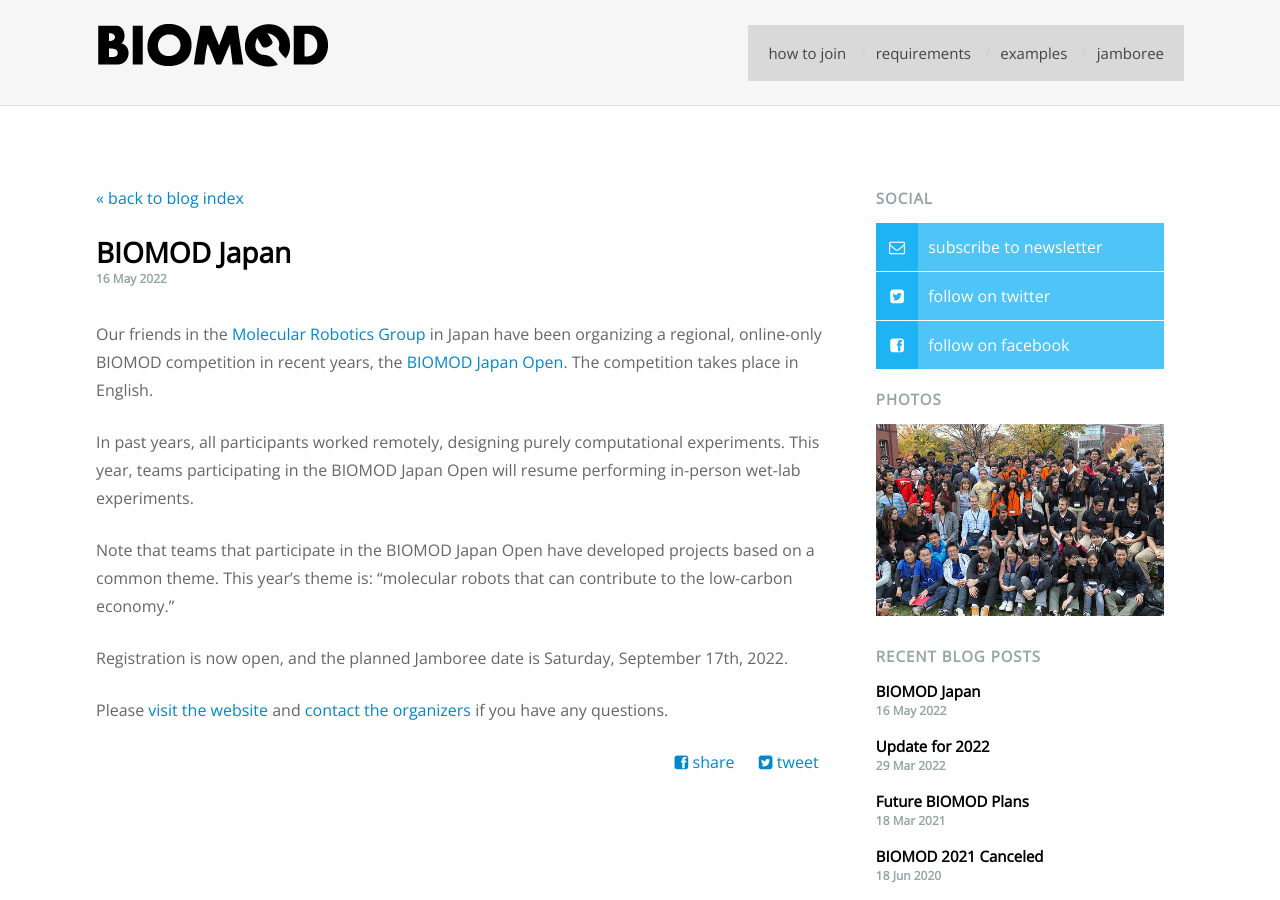
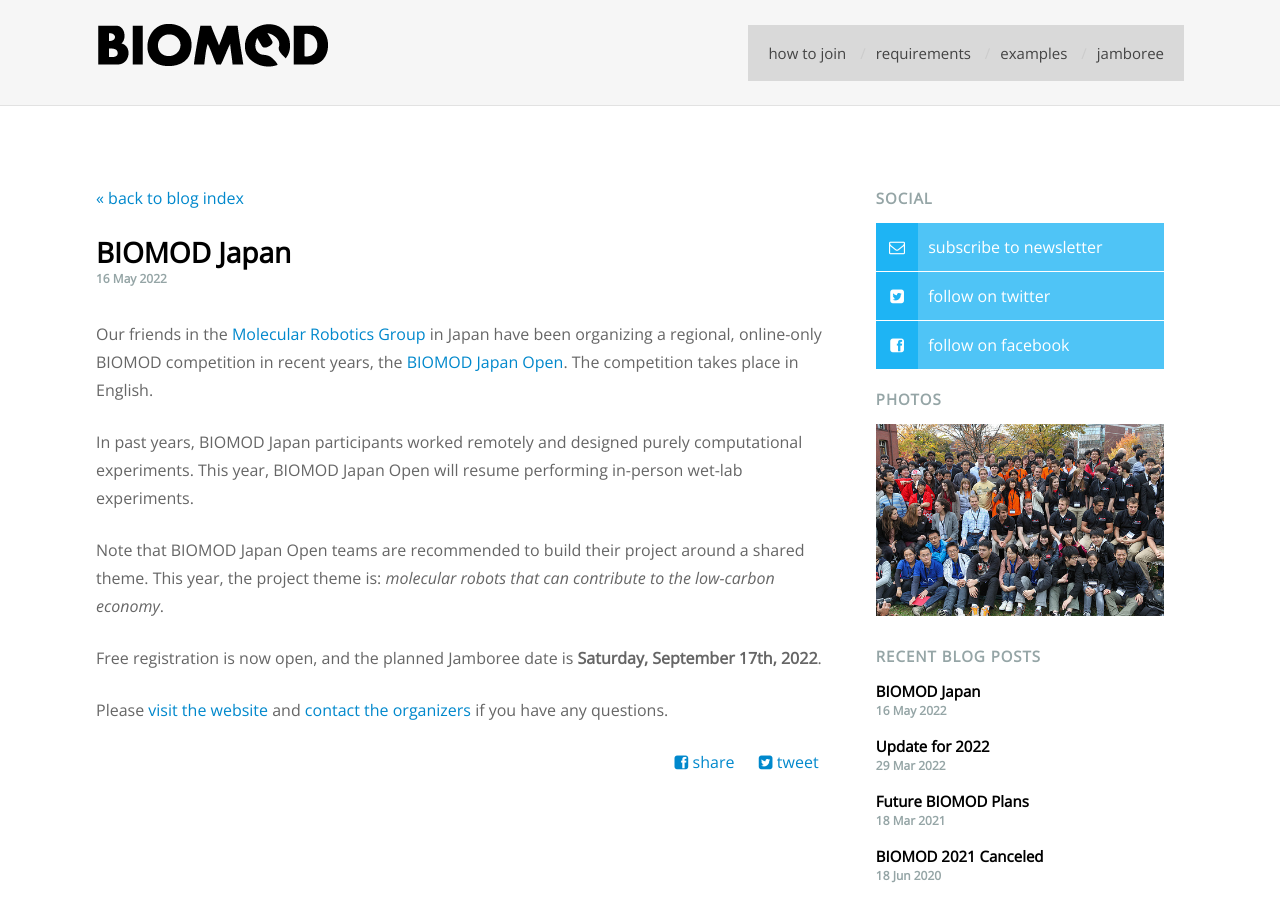
Before and after one commit to sdouglas/biomod, a Jekyll site: the page built from _posts/2022-05-16-japan.md, in a window 1280 px wide and 900 px high. Built offline with Jekyll 4.4.1, drawn with Linux system fonts in a browser that asks for light colours; nearby versions of some CDN libraries.

Commit message:
Update 2022-05-16-japan.md

```diff
--- a/_posts/2022-05-16-japan.md
+++ b/_posts/2022-05-16-japan.md
@@ -6,10 +6,10 @@
 
 Our friends in the [Molecular Robotics Group](http://www.molbot.org/) in Japan have been organizing a regional, online-only BIOMOD competition in recent years, the [BIOMOD Japan Open](https://biomod.jp/en/). The competition takes place in English.
 
-In past years, all participants worked remotely, designing purely computational experiments. This year, teams participating in the BIOMOD Japan Open will resume performing in-person wet-lab experiments.
+In past years, BIOMOD Japan participants worked remotely and designed purely computational experiments. This year, BIOMOD Japan Open will resume performing in-person wet-lab experiments.
 
-Note that teams that participate in the BIOMOD Japan Open have developed projects based on a common theme. This year's theme is: "molecular robots that can contribute to the low-carbon economy."
+Note that BIOMOD Japan Open teams are recommended to build their project around a shared theme. This year, the project theme is: *molecular robots that can contribute to the low-carbon economy*.
 
-Registration is now open, and the planned Jamboree date is Saturday, September 17th, 2022.
+Free registration is now open, and the planned Jamboree date is **Saturday, September 17th, 2022**.
 
 Please [visit the website](https://biomod.jp/en/) and [contact the organizers](https://biomod.jp/en/#contact) if you have any questions.
```
